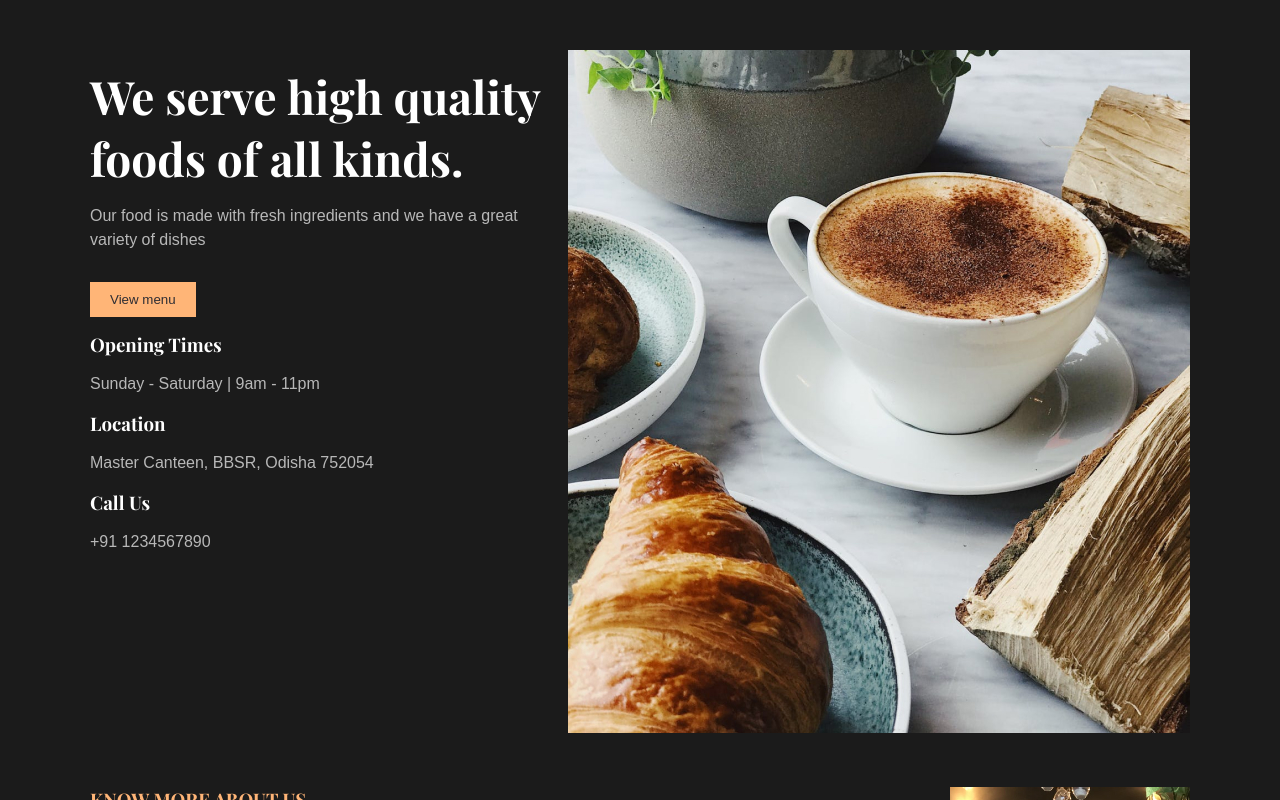
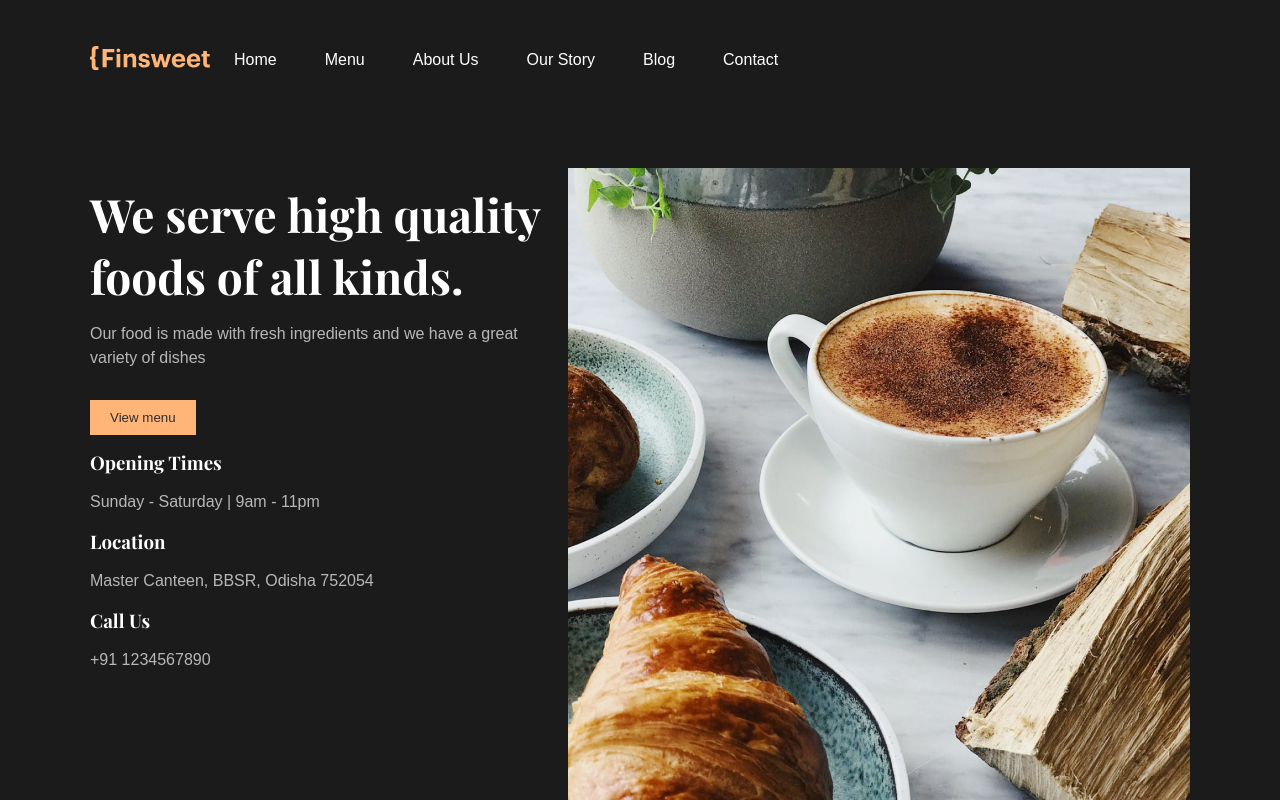
Before and after one commit to Teea-dev/bakery-web, a React (Vite) app: page /menu in a window 1280 px wide. Shown: the top 800 px of the page. Built offline with nearby package versions, Linux system fonts and the light colour scheme.

Commit message:
done with the navbar added it to other pages

```diff
--- a/src/App.scss
+++ b/src/App.scss
@@ -9,7 +9,7 @@
   --item-header-color: #c4e4ea;
 }
 .container {
-  margin: 50px auto;
+  margin: 0px  auto;
   max-width: 1200px;
   padding: 0 50px;
 }
--- /dev/null
+++ b/src/components/Nav.jsx
@@ -0,0 +1,47 @@
+import React, { useEffect, useState } from "react";
+import "./nav.scss";
+import { Link } from "react-router-dom";
+import Logo from "../assets/images/Logo.svg";
+
+function Navbar() {
+  const [visibility, setVisibility] = useState(false);
+  useEffect(() => {
+    setVisibility(false);
+  }, []);
+
+  return (
+    <>
+      <nav className="Navbar">
+        <div className="NavbarContent">
+          <div className="NavbarContentHeader">
+            <img src={Logo} alt="" />
+          </div>
+          <div className="links">
+            <ul className={visibility ? "visibleNav" : "inVisibleNav"}>
+              <li className="mercury ">
+                <span>Home</span>
+              </li>
+              <li className="venus ">
+                <span>Menu</span>
+              </li>
+              <li className="earth ">
+                <span>About Us</span>
+              </li>
+              <li className=" ">
+                <span className="mars">Our Story</span>
+              </li>
+              <li className=" jupiter ">
+                <span>Blog</span>
+              </li>
+              <li className=" saturn ">
+                <span>Contact</span>
+              </li>
+            </ul>
+          </div>
+        </div>
+      </nav>
+    </>
+  );
+}
+
+export default Navbar;
--- /dev/null
+++ b/src/components/nav.scss
@@ -0,0 +1,21 @@
+.NavbarContent{
+    display: flex;
+    align-items: center;
+    color: var(--heading-color);
+    margin: 0px 0px 3em;
+    .links{
+        ul{
+            display: flex;
+            list-style: none;
+            li{
+
+
+                    &:hover{
+                        cursor: pointer;
+                        color: var(--other-color);
+                    }
+
+            }
+        }
+    }
+}
--- a/src/pages/About.jsx
+++ b/src/pages/About.jsx
@@ -4,10 +4,12 @@ import Aboutus from "../assets/images/About.png";
 import About2 from "../assets/images/About2.png";
 import Footer from "../components/footer";
 import Map from "../components/map";
+import Navbar from "../components/Nav";
 
 const About = () => {
   return (
     <>
+    <Navbar/>
       <div className="about-us">
         <div className="item-1">
           <h3 className="about">KNOW MORE ABOUT US</h3>
--- a/src/pages/Blog.jsx
+++ b/src/pages/Blog.jsx
@@ -11,10 +11,12 @@ import Arrow from "../assets/images/Arrow.svg";
 import Map from "../components/map";
 import Footer from "../components/footer";
 import "../App.scss";
+import Navbar from "../components/Nav";
 const Blog = () => {
   return (
     <>
       <div className="blog-container">
+        <Navbar/>
         <div className="blog-intro">
           <h1>Featured Blogs</h1>
         </div>
--- a/src/pages/BlogInnerPage.jsx
+++ b/src/pages/BlogInnerPage.jsx
@@ -4,9 +4,11 @@ import BlogImage from "../assets/images/Blog Image.png";
 import "../App.scss";
 import Map from "../components/map";
 import Footer from "../components/footer";
+import Navbar from "../components/Nav";
 const Blogpage = () => {
   return (
     <>
+    <Navbar/>
       <div className="blog-page">
         <div className="profile-heading">
           <div className="image">
--- a/src/pages/Contact.jsx
+++ b/src/pages/Contact.jsx
@@ -6,9 +6,11 @@ import Map from "../components/map";
 import Footer from "../components/footer";
 
 import "../App.scss";
+import Navbar from "../components/Nav";
 const Contact = () => {
   return (
     <>
+    <Navbar/>
       <div className="contact-us">
         <div className="contact-form">
           <div className="contact-form-text">
--- a/src/pages/Home.jsx
+++ b/src/pages/Home.jsx
@@ -25,10 +25,12 @@ import Ourstory from "./Ourstory";
 import Blog from "./Blog";
 import Blogpage from "./BlogInnerPage";
 import Contact from "./Contact";
+import Navbar from "../components/Nav";
 
 function App() {
   return (
     <div className="container">
+      <Navbar/>
       <div className="hero">
         <div className="hero-text">
           <h1>We serve high quality foods of all kinds.</h1>
@@ -303,7 +305,7 @@ function App() {
       <Footer />
       {/* <Ourstory/> */}
       {/* <Aboutpage /> */}
-      <Menu/>
+      {/* <Menu/> */}
       {/* <Blog/> */}
       {/* <Blogpage/> */}
       {/* <Contact/>  */}
--- a/src/pages/Menu.jsx
+++ b/src/pages/Menu.jsx
@@ -3,10 +3,11 @@ import menu from "../menu.json";
 import "../App.scss";
 import Map from "../components/map";
 import Footer from "../components/footer";
-
+import Navbar from "../components/Nav";
 const Menu = () => {
   return (
     <>
+      <Navbar/>
       <div className="menu-heading">
         <div className="menu-intro">
           <h3> OUR MENU</h3>
--- a/src/pages/Ourstory.jsx
+++ b/src/pages/Ourstory.jsx
@@ -4,12 +4,12 @@ import Story1 from "../assets/images/Image1.png";
 import Story2 from "../assets/images/Image2.png";
 import Footer from "../components/footer";
 import Map from "../components/map";
+import Navbar from "../components/Nav";
 const Ourstory = () => {
   return (
     <>
+    <Navbar/>
       <div className="story-container">
-
-
         <div className="story-intro">
           <h1>OUR STORY</h1>
           <p>
@@ -18,7 +18,7 @@ const Ourstory = () => {
             ecstatic.
           </p>
           <div className="story-heading">
-          <div >
+            <div>
               <img className="image1" src={Story1} alt="" />
             </div>
             <div className="image2">
@@ -29,7 +29,10 @@ const Ourstory = () => {
 
         <div className="main-story">
           <div className="tittle">
-          <h2>One of the best cafes in  <span className="newyork">New York.</span> </h2>
+            <h2>
+              One of the best cafes in{" "}
+              <span className="newyork">New York.</span>{" "}
+            </h2>
           </div>
 
           <div className="story">
@@ -41,8 +44,8 @@ const Ourstory = () => {
               the Ghost UXWriter and has a set of UX copies cataloged and
               categorized with a voice and tone variation ranging from plain,
               casual to playful. The intention to build this Figma plugin
-            originated from our Medium blog post, ‘Designing voice and tone for
-            error messages.
+              originated from our Medium blog post, ‘Designing voice and tone
+              for error messages.
             </p>
             <br />
             <p>
@@ -53,14 +56,14 @@ const Ourstory = () => {
               the Ghost UXWriter and has a set of UX copies cataloged and
               categorized with a voice and tone variation ranging from plain,
               casual to playful. The intention to build this Figma plugin
-            originated from our Medium blog post, ‘Designing voice and tone for
-            error messages.
+              originated from our Medium blog post, ‘Designing voice and tone
+              for error messages.
             </p>
           </div>
         </div>
       </div>
-        <Map/>
-        <Footer/>
+      <Map />
+      <Footer />
     </>
   );
 };
```
Also changed, not shown: src/assets/images/Logo (1).svg (added). Lines whose indentation alone changed are shown as unchanged.
